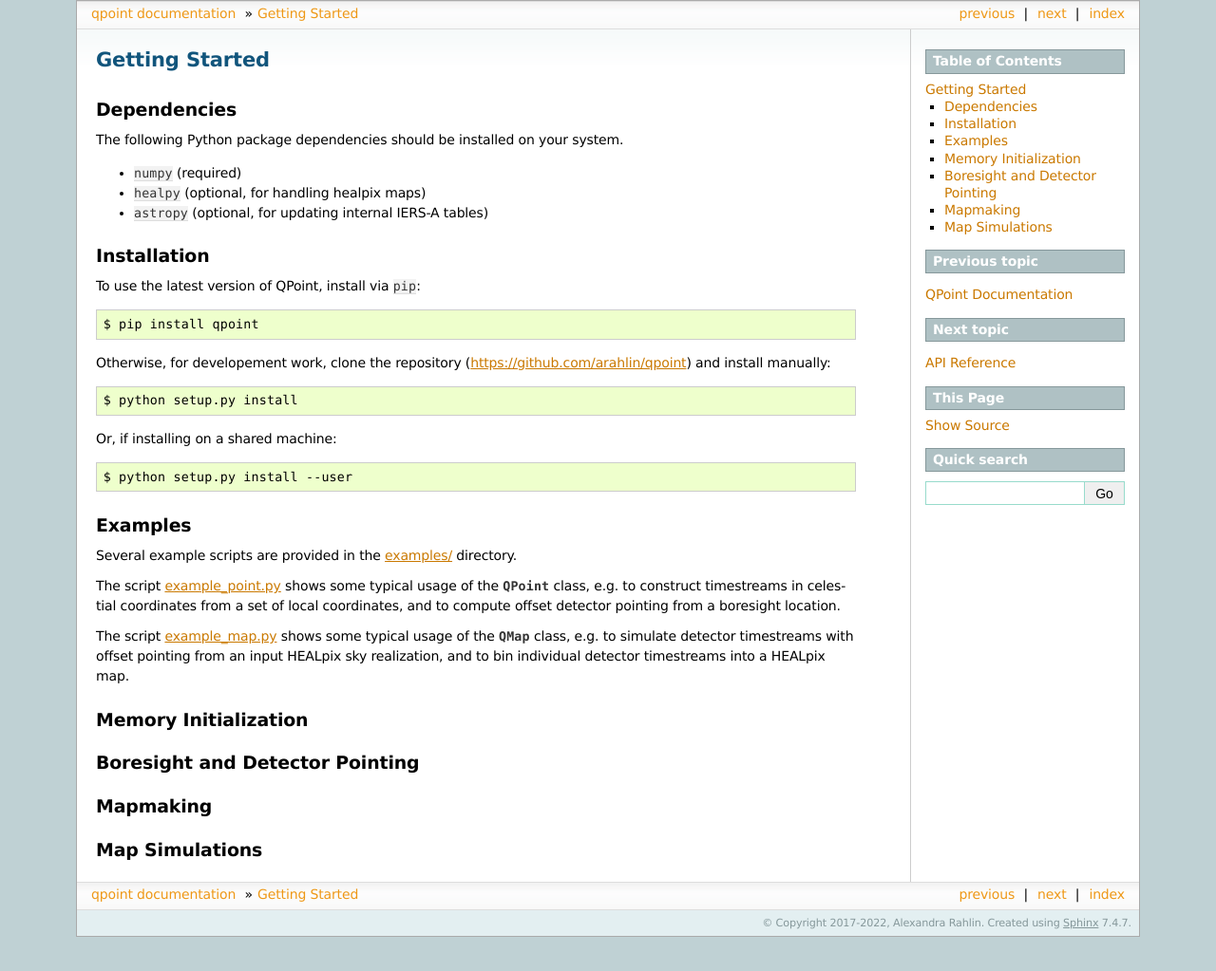
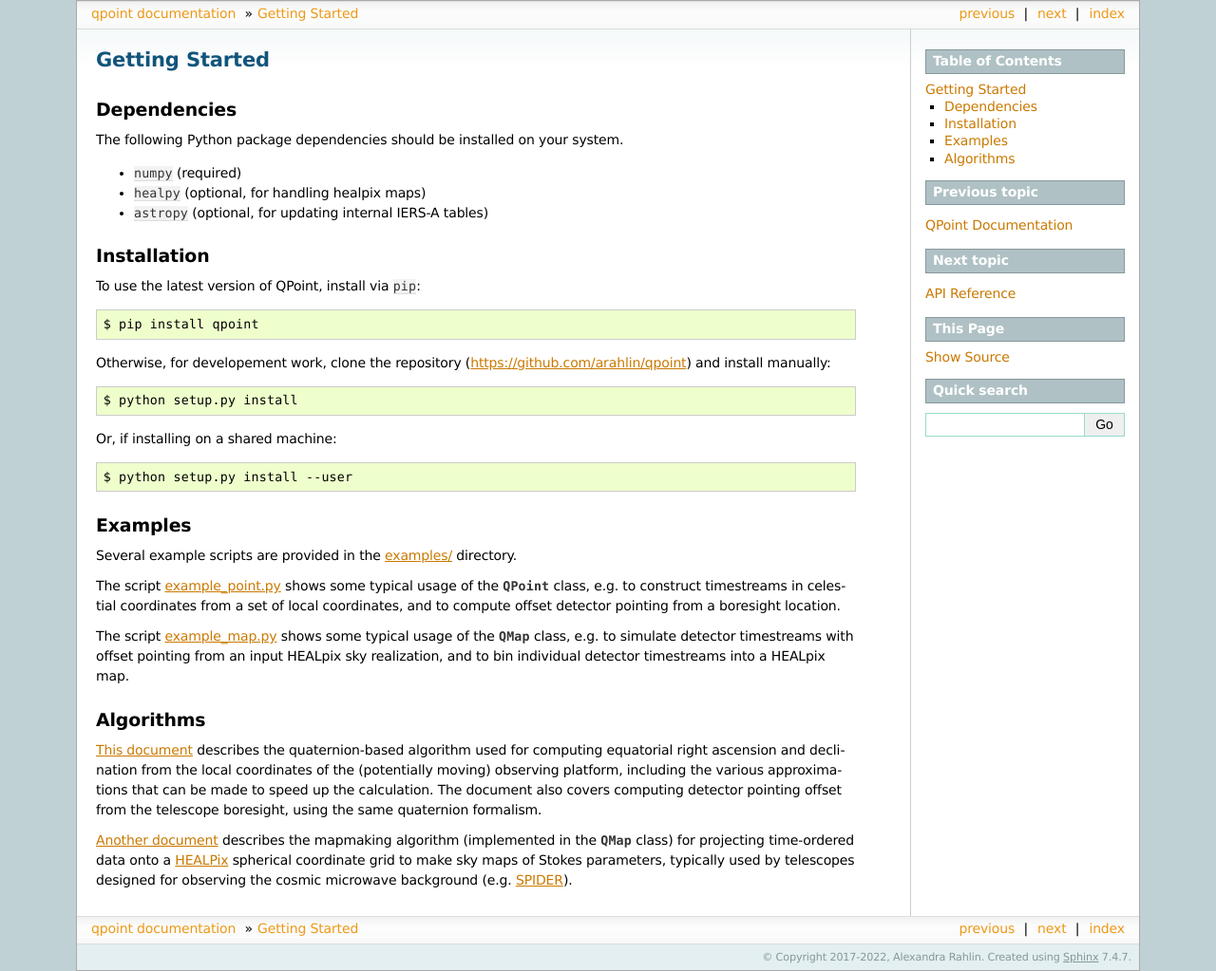
Before and after one commit to arahlin/qpoint, a Sphinx documentation site: the page built from docs/quickstart.rst, in a window 1280 px wide. Shown: the whole page at 95% size. Built offline with Sphinx 7.4.7, drawn with Linux system fonts in a browser that asks for light colours; the version number could not be read and is left out; before the commit the page ends 987 px from its top, so only the background shows below that.

Commit message:
docs for PDFs

```diff
--- a/docs/quickstart.rst
+++ b/docs/quickstart.rst
@@ -33,25 +33,30 @@ Several example scripts are provided in the `examples/
 <https://github.com/arahlin/qpoint/blob/master/examples/>`_ directory.
 
 The script `example_point.py
-<https://github.com/arahlin/qpoint/blob/master/examples/example_point.py>`_ shows some
-typical usage of the :py:class:`~qpoint.qpoint_class.QPoint` class, e.g. to construct
-timestreams in celestial coordinates from a set of local coordinates, and to
-compute offset detector pointing from a boresight location.
+<https://github.com/arahlin/qpoint/blob/master/examples/example_point.py>`_
+shows some typical usage of the :py:class:`~qpoint.qpoint_class.QPoint` class,
+e.g. to construct timestreams in celestial coordinates from a set of local
+coordinates, and to compute offset detector pointing from a boresight location.
 
 The script `example_map.py
-<https://github.com/arahlin/qpoint/blob/master/examples/example_map.py>`_ shows some
-typical usage of the :py:class:`~qpoint.qmap_class.QMap` class, e.g. to simulate detector
-timestreams with offset pointing from an input HEALpix sky realization, and to
-bin individual detector timestreams into a HEALpix map.
+<https://github.com/arahlin/qpoint/blob/master/examples/example_map.py>`_ shows
+some typical usage of the :py:class:`~qpoint.qmap_class.QMap` class, e.g. to
+simulate detector timestreams with offset pointing from an input HEALpix sky
+realization, and to bin individual detector timestreams into a HEALpix map.
 
-Memory Initialization
----------------------
+Algorithms
+----------
 
-Boresight and Detector Pointing
--------------------------------
+`This document <./qpoint.pdf>`_ describes the quaternion-based algorithm used
+for computing equatorial right ascension and declination from the local
+coordinates of the (potentially moving) observing platform, including the
+various approximations that can be made to speed up the calculation.  The
+document also covers computing detector pointing offset from the telescope
+boresight, using the same quaternion formalism.
 
-Mapmaking
----------
-
-Map Simulations
----------------
+`Another document <./mapmaking_hwp.pdf>`_ describes the mapmaking algorithm
+(implemented in the :py:class:`~qpoint.qmap_class.QMap` class) for projecting
+time-ordered data onto a `HEALPix <https://healpix.sourceforce.io>`_ spherical
+coordinate grid to make sky maps of Stokes parameters, typically used by
+telescopes designed for observing the cosmic microwave background (e.g. `SPIDER
+<https://spider.princeton.edu>`_).
```
